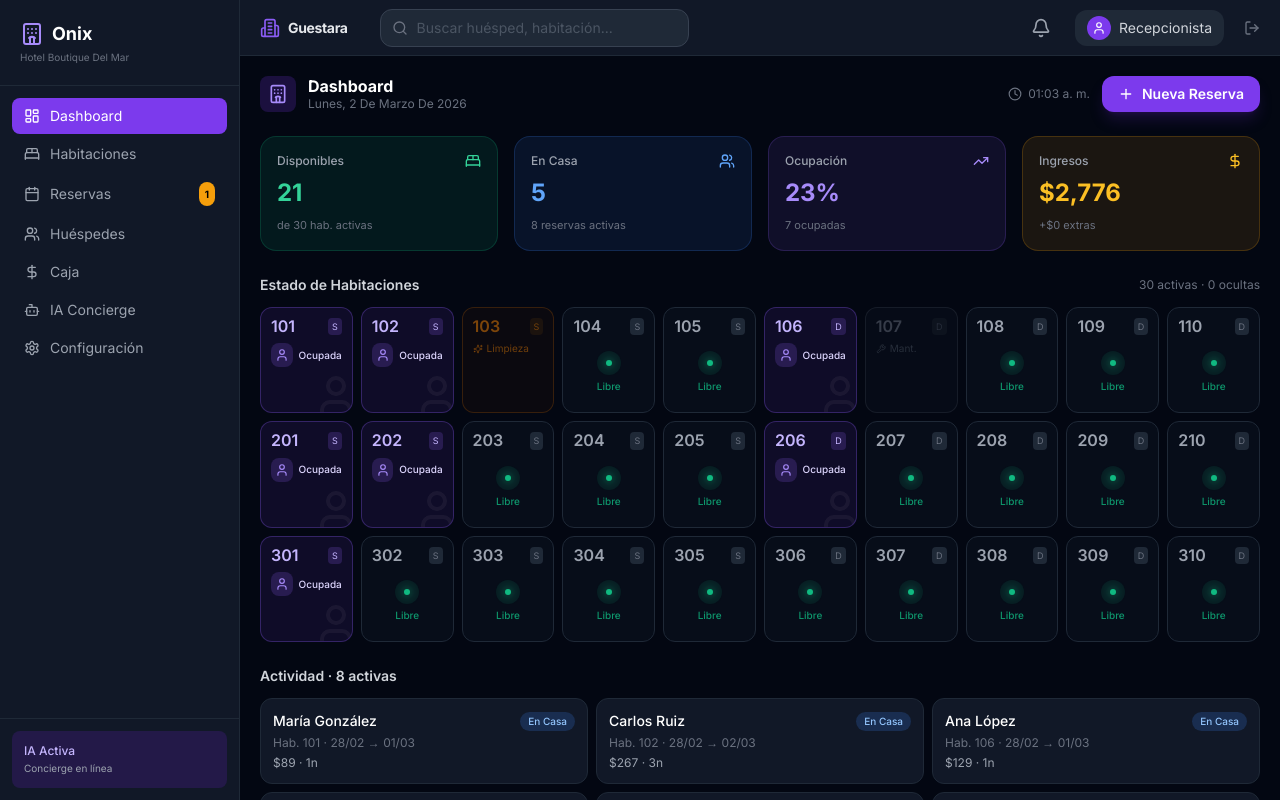
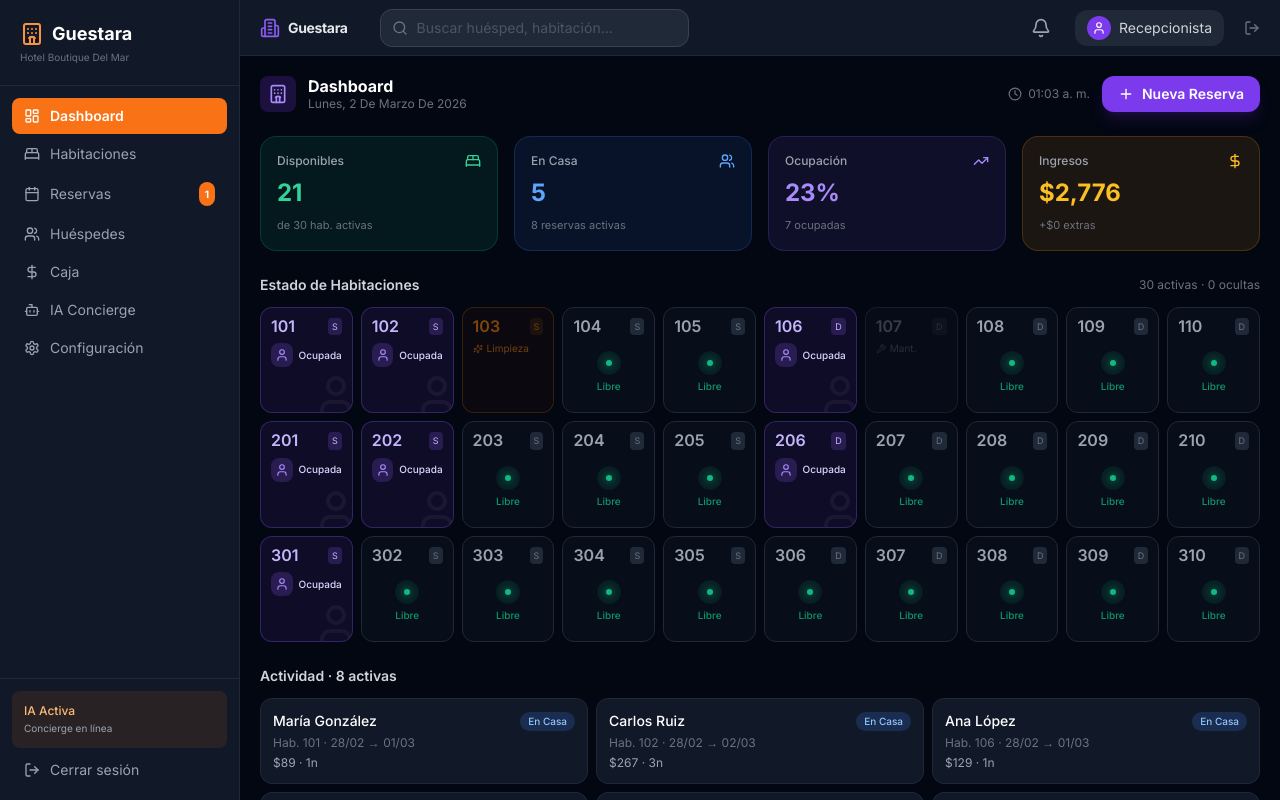
Before and after one commit to guestara-dev/guestara, a Next.js app: page / in a window 1280 px wide. Built offline with nearby package versions, Linux system fonts and the light colour scheme.

Commit message:
fix(P5): boton cerrar sesion en Sidebar + activo en naranja

```diff
--- a/components/Sidebar.tsx
+++ b/components/Sidebar.tsx
@@ -1,63 +1,87 @@
 'use client'
-import { useState, useEffect } from 'react'
+import { useState, useEffect, useCallback } from 'react'
 import Link from 'next/link'
-import { usePathname } from 'next/navigation'
-import { LayoutDashboard, BedDouble, Calendar, Users, Bot, Settings, Hotel, DollarSign } from 'lucide-react'
+import { useRouter, usePathname } from 'next/navigation'
+import { LayoutDashboard, BedDouble, Calendar, Users, Bot, Settings, Hotel, DollarSign, LogOut } from 'lucide-react'
 import { useStore } from '@/lib/store'
 
 const nav = [
-  { icon:LayoutDashboard, label:'Dashboard',     href:'/'              },
-  { icon:BedDouble,       label:'Habitaciones',  href:'/habitaciones'  },
-  { icon:Calendar,        label:'Reservas',      href:'/reservas'      },
-  { icon:Users,           label:'Huéspedes',     href:'/huespedes'     },
-  { icon:DollarSign,      label:'Caja',          href:'/caja'          },
-  { icon:Bot,             label:'IA Concierge',  href:'/concierge'     },
-  { icon:Settings,        label:'Configuración', href:'/configuracion' },
+  { icon:LayoutDashboard, label:'Dashboard',      href:'/'               },
+  { icon:BedDouble,       label:'Habitaciones',   href:'/habitaciones'   },
+  { icon:Calendar,        label:'Reservas',       href:'/reservas'       },
+  { icon:Users,           label:'Huéspedes',      href:'/huespedes'      },
+  { icon:DollarSign,      label:'Caja',           href:'/caja'           },
+  { icon:Bot,             label:'IA Concierge',   href:'/concierge'      },
+  { icon:Settings,        label:'Configuración',  href:'/configuracion'  },
 ]
 
 export default function Sidebar() {
-  const pathname = usePathname()
+  const pathname   = usePathname()
+  const router     = useRouter()
   const { reservations, hotelLogo } = useStore()
   const [mounted, setMounted] = useState(false)
   useEffect(() => setMounted(true), [])
 
-  // Only compute badge after mount to avoid hydration mismatch
   const pendingCount = mounted ? reservations.filter(r => r.status === 'pending').length : 0
+
+  // P5 FIX: logout function clears cookie and redirects to login
+  const handleLogout = useCallback(() => {
+    document.cookie = 'g_auth=; path=/; max-age=0'
+    localStorage.removeItem('g_last_activity')
+    router.push('/login')
+  }, [router])
 
   return (
     <aside className="w-60 bg-gray-900 border-r border-gray-800 flex flex-col shrink-0">
+
+      {/* LOGO / HOTEL */}
       <div className="p-5 border-b border-gray-800">
         <div className="flex items-center gap-2">
-{hotelLogo ? (
+          {hotelLogo ? (
             <img src={hotelLogo} alt="Logo" className="h-8 w-8 object-contain rounded" />
           ) : (
-            <Hotel className="w-6 h-6 text-violet-400"/>
+            <Hotel className="w-6 h-6 text-orange-400"/>
           )}
-          <span className="text-lg font-bold">{hotelLogo ? '' : 'Onix'}</span>
+          <span className="text-lg font-bold">{hotelLogo ? '' : 'Guestara'}</span>
         </div>
         <p className="text-[10px] text-gray-500 mt-0.5">Hotel Boutique Del Mar</p>
       </div>
+
+      {/* NAV LINKS */}
       <nav className="flex-1 p-3 space-y-0.5">
         {nav.map(({ icon:Icon, label, href }) => (
           <Link key={href} href={href}
             className={`flex items-center gap-2.5 px-3 py-2 rounded-lg text-sm transition-all ${
-              pathname === href ? 'bg-violet-600 text-white' : 'text-gray-400 hover:bg-gray-800 hover:text-white'
-            }`}>
+              pathname === href
+                ? 'bg-orange-500 text-white font-semibold'
+                : 'text-gray-400 hover:bg-gray-800 hover:text-white'
+            }`}
+          >
             <Icon className="w-4 h-4 shrink-0"/>
             <span className="flex-1">{label}</span>
             {label === 'Reservas' && pendingCount > 0 && (
-              <span className="bg-amber-500 text-black text-[10px] font-bold px-1.5 py-0.5 rounded-full">
+              <span className="bg-orange-500 text-white text-[10px] font-bold px-1.5 py-0.5 rounded-full">
                 {pendingCount}
               </span>
             )}
           </Link>
         ))}
       </nav>
-      <div className="p-3 border-t border-gray-800">
-        <div className="bg-violet-900/30 rounded-lg p-3">
-          <p className="text-xs text-violet-300 font-medium">IA Activa</p>
+
+      {/* FOOTER: IA STATUS + LOGOUT */}
+      <div className="p-3 border-t border-gray-800 space-y-1">
+        <div className="bg-orange-500/10 rounded-lg p-3">
+          <p className="text-xs text-orange-300 font-medium">IA Activa</p>
           <p className="text-[10px] text-gray-400 mt-0.5">Concierge en línea</p>
         </div>
+        {/* P5 FIX: Logout button always visible at bottom of sidebar */}
+        <button
+          onClick={handleLogout}
+          className="w-full flex items-center gap-2.5 px-3 py-2 rounded-lg text-sm text-gray-400 hover:bg-red-900/30 hover:text-red-300 transition-colors"
+        >
+          <LogOut className="w-4 h-4 shrink-0" />
+          <span>Cerrar sesión</span>
+        </button>
       </div>
     </aside>
   )
```
